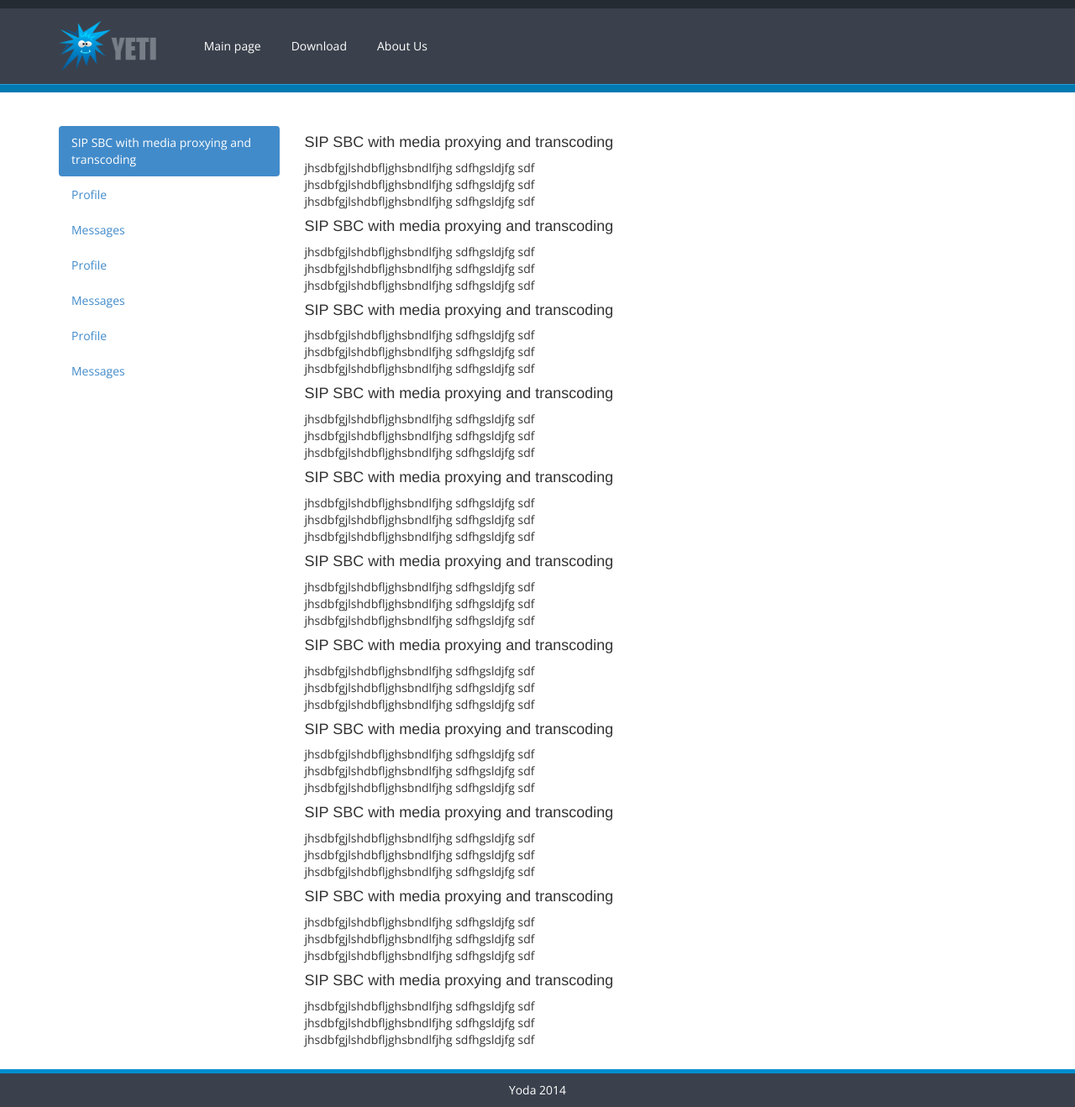
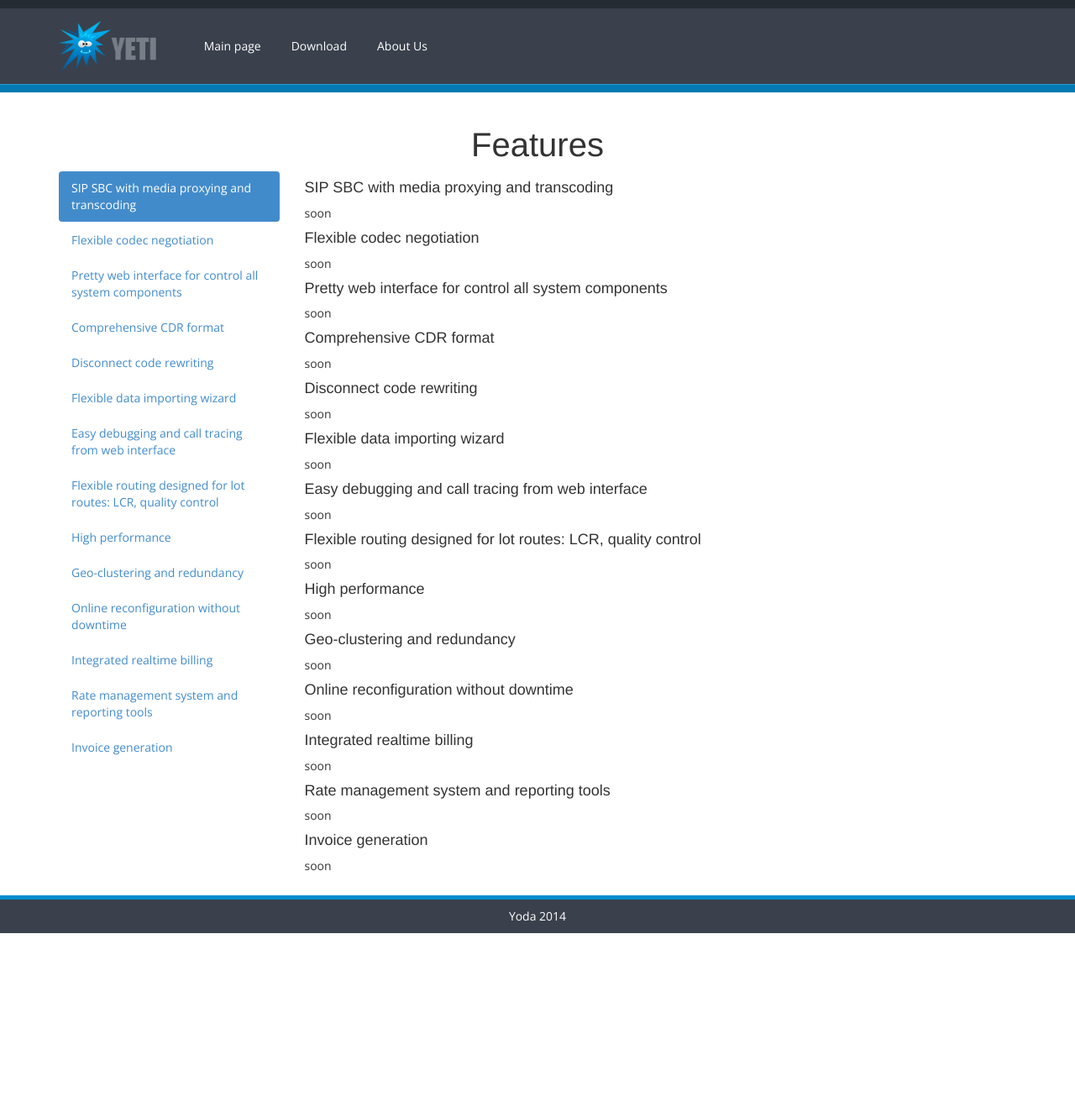
Before and after one commit to yeti-switch/yeti-switch.github.io, a Jekyll site: the page built from features.html, in a window 1280 px wide. Shown: the whole page at 84% size. Built offline with Jekyll 4.4.1, drawn with Linux system fonts in a browser that asks for light colours; Markdown is read by kramdown in place of the engine named in the settings; after the commit the page ends 1111 px from its top, so only the background shows below that.

Commit message:
site structure, data

```diff
--- a/features.html
+++ b/features.html
@@ -1,87 +1,32 @@
 ---
 layout: default
-title: About | YETI - VOIP for humans
+title: Features | YETI - VOIP for humans
 ---
-
+       <h2>Features</h2>
 <div class="row">
 	<div class="col-md-3">
 	 	<ul class="nav nav-pills nav-stacked features_nav" style="max-width: 300px;">
-        	<li class="active"><a href="#">SIP SBC with media proxying and transcoding</a></li>
-        	<li><a href="#d2">Profile</a></li>
-        	<li><a href="#">Messages</a></li>
-        	<li><a href="#">Profile</a></li>
-        	<li><a href="#">Messages</a></li>
-        	<li><a href="#">Profile</a></li>
-        	<li><a href="#">Messages</a></li>
+
+            {% for feature in site.data.features %}
+              <li {% if forloop.first %} class="active" {% endif %} >
+                            <a href="#{{ feature.name | replace:' ','_' }}">{{ feature.name }}</a>
+              </li>
+            {% endfor %}
     	</ul>
 	</div>
+
+
+
 	<div class="col-md-9 info">
-		<div id="d1">
-		<h4>SIP SBC with media proxying and transcoding</h4>
-		jhsdbfgjlshdbfljghsbndlfjhg sdfhgsldjfg sdf<br>
-		jhsdbfgjlshdbfljghsbndlfjhg sdfhgsldjfg sdf<br>
-		jhsdbfgjlshdbfljghsbndlfjhg sdfhgsldjfg sdf<br>
-		</div>
-		<div id="d1">
-		<h4>SIP SBC with media proxying and transcoding</h4>
-		jhsdbfgjlshdbfljghsbndlfjhg sdfhgsldjfg sdf<br>
-		jhsdbfgjlshdbfljghsbndlfjhg sdfhgsldjfg sdf<br>
-		jhsdbfgjlshdbfljghsbndlfjhg sdfhgsldjfg sdf<br>
-		</div>
-		<div id="d1">
-		<h4>SIP SBC with media proxying and transcoding</h4>
-		jhsdbfgjlshdbfljghsbndlfjhg sdfhgsldjfg sdf<br>
-		jhsdbfgjlshdbfljghsbndlfjhg sdfhgsldjfg sdf<br>
-		jhsdbfgjlshdbfljghsbndlfjhg sdfhgsldjfg sdf<br>
-		</div>
-		<div id="d1">
-		<h4>SIP SBC with media proxying and transcoding</h4>
-		jhsdbfgjlshdbfljghsbndlfjhg sdfhgsldjfg sdf<br>
-		jhsdbfgjlshdbfljghsbndlfjhg sdfhgsldjfg sdf<br>
-		jhsdbfgjlshdbfljghsbndlfjhg sdfhgsldjfg sdf<br>
-		</div>
-		<div id="d1">
-		<h4>SIP SBC with media proxying and transcoding</h4>
-		jhsdbfgjlshdbfljghsbndlfjhg sdfhgsldjfg sdf<br>
-		jhsdbfgjlshdbfljghsbndlfjhg sdfhgsldjfg sdf<br>
-		jhsdbfgjlshdbfljghsbndlfjhg sdfhgsldjfg sdf<br>
-		</div>
-		<div id="d1">
-		<h4>SIP SBC with media proxying and transcoding</h4>
-		jhsdbfgjlshdbfljghsbndlfjhg sdfhgsldjfg sdf<br>
-		jhsdbfgjlshdbfljghsbndlfjhg sdfhgsldjfg sdf<br>
-		jhsdbfgjlshdbfljghsbndlfjhg sdfhgsldjfg sdf<br>
-		</div>
-		<div id="d1">
-		<h4>SIP SBC with media proxying and transcoding</h4>
-		jhsdbfgjlshdbfljghsbndlfjhg sdfhgsldjfg sdf<br>
-		jhsdbfgjlshdbfljghsbndlfjhg sdfhgsldjfg sdf<br>
-		jhsdbfgjlshdbfljghsbndlfjhg sdfhgsldjfg sdf<br>
-		</div>
-		<div id="d1">
-		<h4>SIP SBC with media proxying and transcoding</h4>
-		jhsdbfgjlshdbfljghsbndlfjhg sdfhgsldjfg sdf<br>
-		jhsdbfgjlshdbfljghsbndlfjhg sdfhgsldjfg sdf<br>
-		jhsdbfgjlshdbfljghsbndlfjhg sdfhgsldjfg sdf<br>
-		</div>
-		<div id="d1">
-		<h4>SIP SBC with media proxying and transcoding</h4>
-		jhsdbfgjlshdbfljghsbndlfjhg sdfhgsldjfg sdf<br>
-		jhsdbfgjlshdbfljghsbndlfjhg sdfhgsldjfg sdf<br>
-		jhsdbfgjlshdbfljghsbndlfjhg sdfhgsldjfg sdf<br>
-		</div>
-		<div id="d1">
-		<h4>SIP SBC with media proxying and transcoding</h4>
-		jhsdbfgjlshdbfljghsbndlfjhg sdfhgsldjfg sdf<br>
-		jhsdbfgjlshdbfljghsbndlfjhg sdfhgsldjfg sdf<br>
-		jhsdbfgjlshdbfljghsbndlfjhg sdfhgsldjfg sdf<br>
-		</div>
-		<div id="d2">
-		<h4>SIP SBC with media proxying and transcoding</h4>
-		jhsdbfgjlshdbfljghsbndlfjhg sdfhgsldjfg sdf<br>
-		jhsdbfgjlshdbfljghsbndlfjhg sdfhgsldjfg sdf<br>
-		jhsdbfgjlshdbfljghsbndlfjhg sdfhgsldjfg sdf<br>
-		</div>
+
+        {% for feature in site.data.features %}
+        <div id="{{ feature.name | replace:' ','_' }}">
+                 <h4>{{ feature.name }}</h4>
+
+                {{ feature.desc }}
+            </div>
+            {% endfor %}
+
 
 	</div>
 </div>
```
Also changed, not shown: _data/menu.yml (added, +11 -0 lines), _layouts/post.html (deleted, +0 -9 lines), about_us.html (+27 -2 lines), demo.html (added, +59 -0 lines), index.html (+0 -30 lines), _data/members.yml (added), _includes/footer.html (added), _includes/header.html (added).
